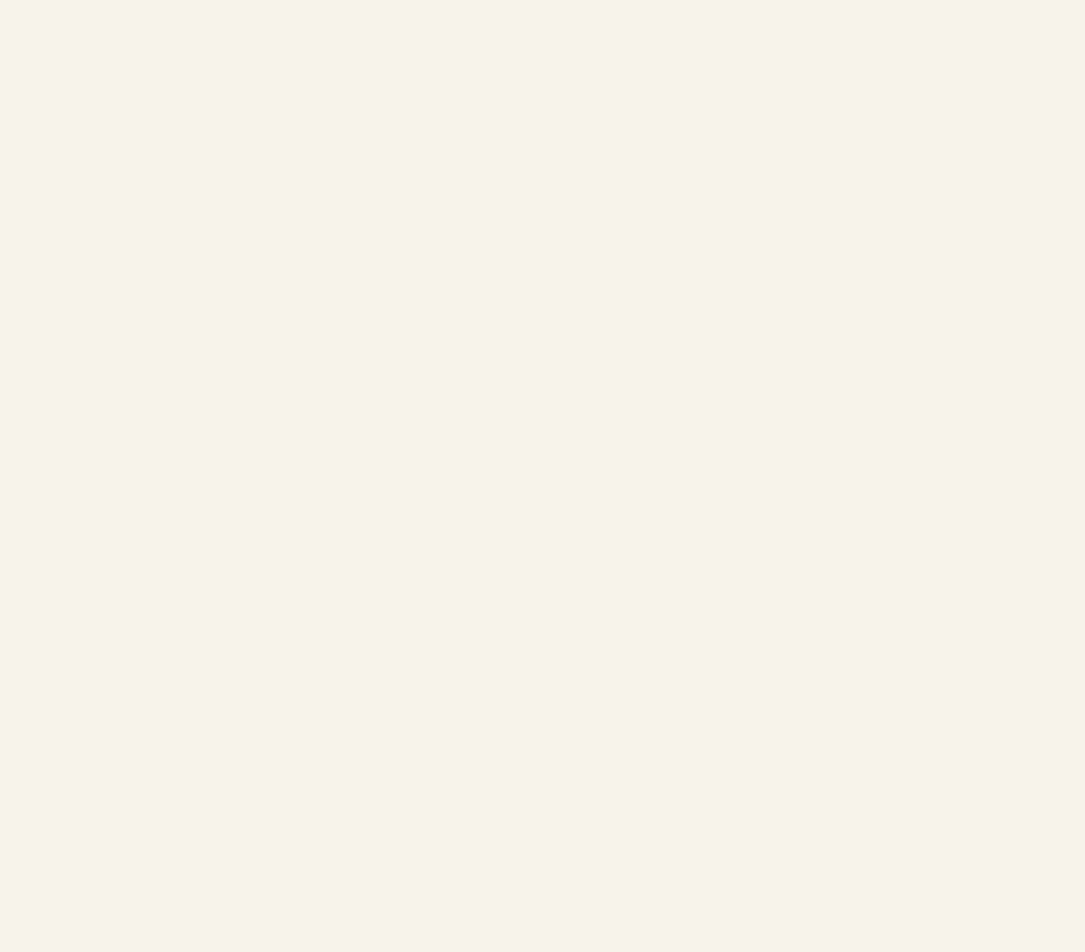
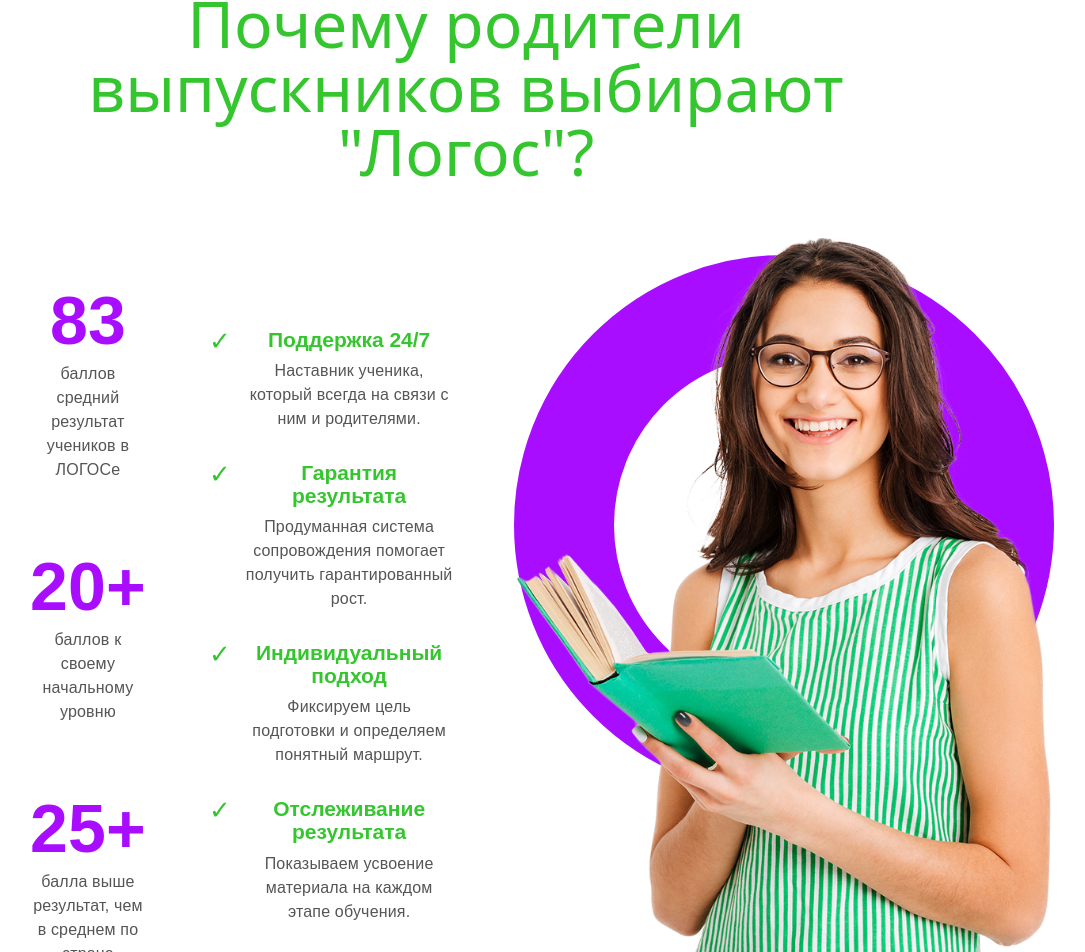
Before and after one commit to darina0000/logos-react-lab, a React (Vite) app: page / in a window 1280 px wide. Shown: the part 1899-2851 px from the top of the page, without its empty margins (174-1259 px from the left). Before the commit the page ends 1829 px from the top, so only its background shows below. Built offline with nearby package versions, Linux system fonts and the light colour scheme.

Commit message:
Add Parents component with advantages

```diff
--- a/src/App.jsx
+++ b/src/App.jsx
@@ -1,6 +1,7 @@
 import Header from './components/Header'
 import Hero from './components/Hero'
 import Stats from './components/Stats'
+import Parents from './components/Parents'
 
 const App = () => {
   return (
@@ -8,6 +9,7 @@
       <Header />
       <Hero />
       <Stats />
+      <Parents />
     </div>
   )
 }
--- /dev/null
+++ b/src/components/Parents.jsx
@@ -0,0 +1,64 @@
+const Parents = () => {
+  return (
+    <section className="ref-parents">
+
+      <span className="ref-ring ref-ring--purple ref-ring--left"></span>
+
+      <div className="ref-container">
+
+        <h2>
+          Почему родители
+          <br />
+          выпускников выбирают
+          <br />
+          "Логос"?
+        </h2>
+
+        <div className="ref-parents__grid">
+
+          <div className="ref-score-list">
+            <div>
+              <strong>83</strong>
+              <span>баллов средний результат учеников в ЛОГОСе</span>
+            </div>
+            <div>
+              <strong>20+</strong>
+              <span>баллов к своему начальному уровню</span>
+            </div>
+            <div>
+              <strong>25+</strong>
+              <span>балла выше результат, чем в среднем по стране</span>
+            </div>
+          </div>
+
+          <div className="ref-checks">
+            <article>
+              <h3>Поддержка 24/7</h3>
+              <p>Наставник ученика, который всегда на связи с ним и родителями.</p>
+            </article>
+            <article>
+              <h3>Гарантия результата</h3>
+              <p>Продуманная система сопровождения помогает получить гарантированный рост.</p>
+            </article>
+            <article>
+              <h3>Индивидуальный подход</h3>
+              <p>Фиксируем цель подготовки и определяем понятный маршрут.</p>
+            </article>
+            <article>
+              <h3>Отслеживание результата</h3>
+              <p>Показываем усвоение материала на каждом этапе обучения.</p>
+            </article>
+          </div>
+
+          <div className="ref-person ref-person--parents">
+            <div className="ref-person-ring"></div>
+            <img src="/images/home2.png" alt="Ученица с книгой" />
+          </div>
+
+        </div>
+      </div>
+    </section>
+  )
+}
+
+export default Parents
```
